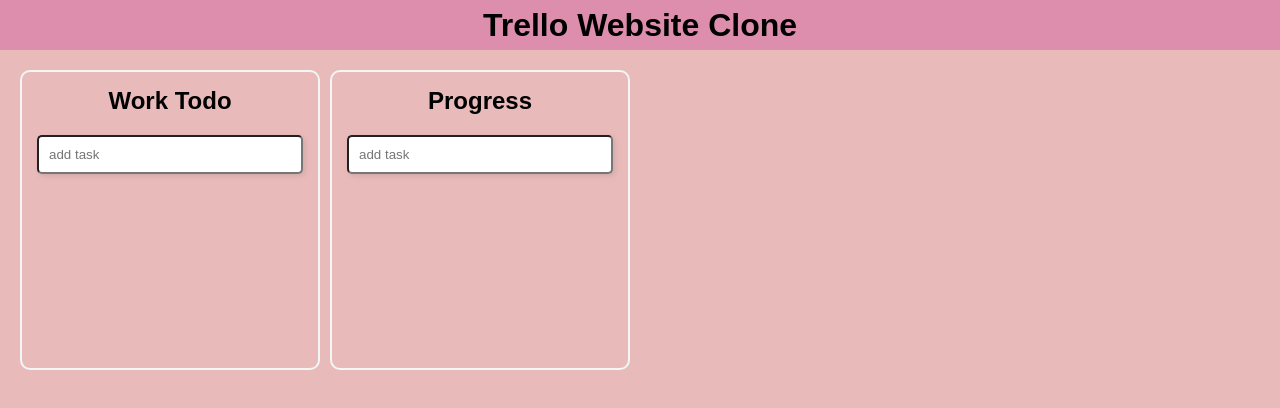
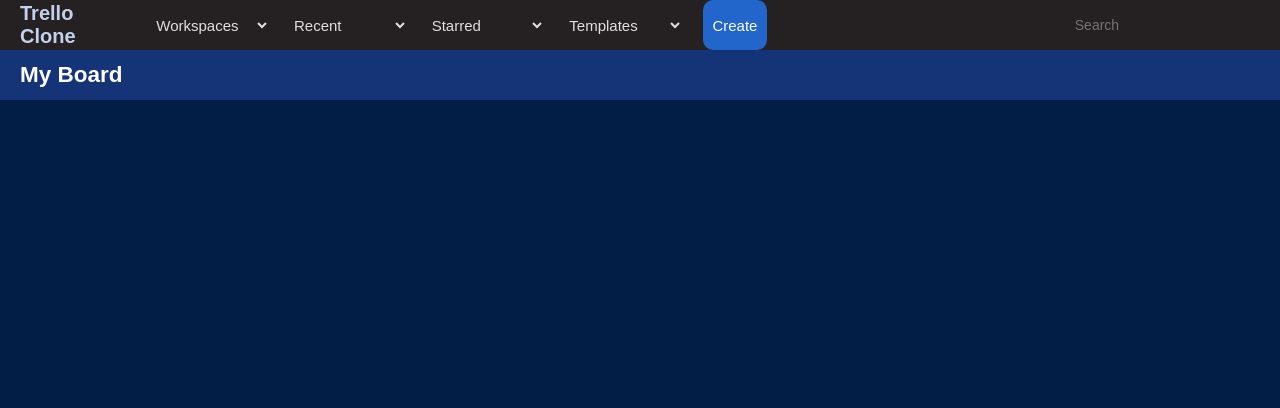
Before and after one commit to waseemkhalil786/Trello-clone, a plain HTML site: page index.html in a window 1280 px wide. Drawn offline with Linux system fonts and the light colour scheme.

Commit message:
Css better Practice

```diff
--- a/index.html
+++ b/index.html
@@ -8,16 +8,54 @@
 </head>
 <body>
     <header>
-        <h1 class="head">Trello Website Clone</h1>
+        <h1 class="head">Trello Clone</h1>
+        <select class="btn">
+            <option value="btn1">Workspaces</option>
+            <option value="btn1">Action</option>
+            <option value="btnl">Another action</option>
+            <option value="btn1">Audi</option>
+          </select>
+        <select class="btn">
+            <option value="btn1">Recent</option>
+            <option value="btn1">Action</option>
+            <option value="btnl">Another action</option>
+            <option value="btn1">Audi</option>
+          </select>
+        <select class="btn">
+            <option value="btn1">Starred</option>
+            <option value="btn1">Action</option>
+            <option value="btnl">Another action</option>
+            <option value="btn1">Audi</option>
+          </select>
+        <select class="btn">
+            <option value="btn1">Templates</option>
+            <option value="btn1">Action</option>
+            <option value="btnl">Another action</option>
+            <option value="btn1">Audi</option>
+          </select>
+       <!-- / <button class="btn">Recent</button>
+        <button class="btn">Starred</button>
+        <button class="btn">Templates</button>-->
+        <button class="btn1">Create</button>
+        <form class="form" role="search">
+            <input class="form-control me-2" type="search" placeholder="Search" aria-label="Search">
+        </form>
     </header>
+    <!-- Navigation bar -->
+     <div class="container">
+        <h2>My Board</h3>
+     </div>
+     <div class="Menuebar~">
+
+     </div>
     <main id="main">
         <div class="column">
-            <h3>Work Todo </h3>
+            <h3>ADD Card </h3>
             <!-- <p draggable="true">Task1</p> -->
             <!-- <p>Task2</p>
             <p>Task3</p> -->
             <form>
-                <input type="text" placeholder="add task" required>
+                <input type="text" placeholder=" +Add Card" required>
             </form>
         </div>
         <div class="column">
--- a/stlye.css
+++ b/stlye.css
@@ -5,28 +5,79 @@
     box-sizing: border-box;
   }
   body{
-    background: #e9baba;
+    background: #021d46;
   }
 
   header {
-    background-color: rgb(221, 142, 172);
+    background-color: rgb(37, 32, 34);
     display: flex;
-    justify-content: center;
+    justify-content: baseline;
     align-items: center;
+    padding: 20px;
     height: 50px;
+    color: #c4d1ec;
+    font-size: 10px;
+    gap: 20px;
+  }
+  .btn{
+    background:  rgb(37, 32, 34);
+    color: rgb(224, 224, 224);
+    width: 120px;
+    height: 40px;
+    border: none;
+    font-size: 15px;
+
+  }
+  .btn:hover{
+    background: #2c3d5e;
+    height: 50px;
+    cursor: pointer;
+  }
+  .btn1{
+    background:  rgb(34, 102, 204);
+    color: rgb(255, 255, 255);
+    width: 65px;
+    height: 50px;
+    border: none;
+    font-size: 15px;
+    border-radius: 10px;
+  }
+  .btn1:hover{
+    background: #4767a7;
+    height: 50px;
+    cursor: pointer;
+  }
+  .container{
+    background-color: rgb(21, 52, 119);
+    display: flex;
+    justify-content: baseline;
+    align-items: center;
+    padding: 20px;
+    height: 50px;
+    color: #ffffff;
+    font-size: 15px;
+  }
+  h2:hover{
+    background: #303e69;
+    width: 150px;
+    height: max-content;
+    cursor: pointer;
   }
 
   main {
     display: flex;
+    justify-content: center;
     gap: 10px;
     overflow-x: auto;
     padding: 20px;
+    margin-top: -550px;
   }
 
   .column {
+    background: #000;
     border: 2px solid rgb(240, 247, 245);
-    min-height: 300px;
-    min-width: 300px;
+    min-height: max-content;
+    min-width: max-content;
     padding: 15px;
     display: flex;
     flex-direction: column;
@@ -36,7 +87,7 @@
 
   .column > h3 {
     font-size: 24px;
-    text-align: center;
+    color: rgb(204, 204, 204);
   }
 
   .column > p {
@@ -56,3 +107,22 @@
   .column > form > input:hover{
     background: #fcebd8;
   }
+  .form{
+    margin-left: 280px;
+  }
+  input {
+    width: 100%;
+    border-radius: 5px;
+    padding: 8px;
+    background: transparent;
+    border: none;
+    color: #9fadbc;
+    cursor: pointer;
+    font-size: 14px;
+    font-weight: 400;
+  }
+  .Menuebar{
+    background: #000;
+    width: 300px;
+    height: 550px;
+  }
```
